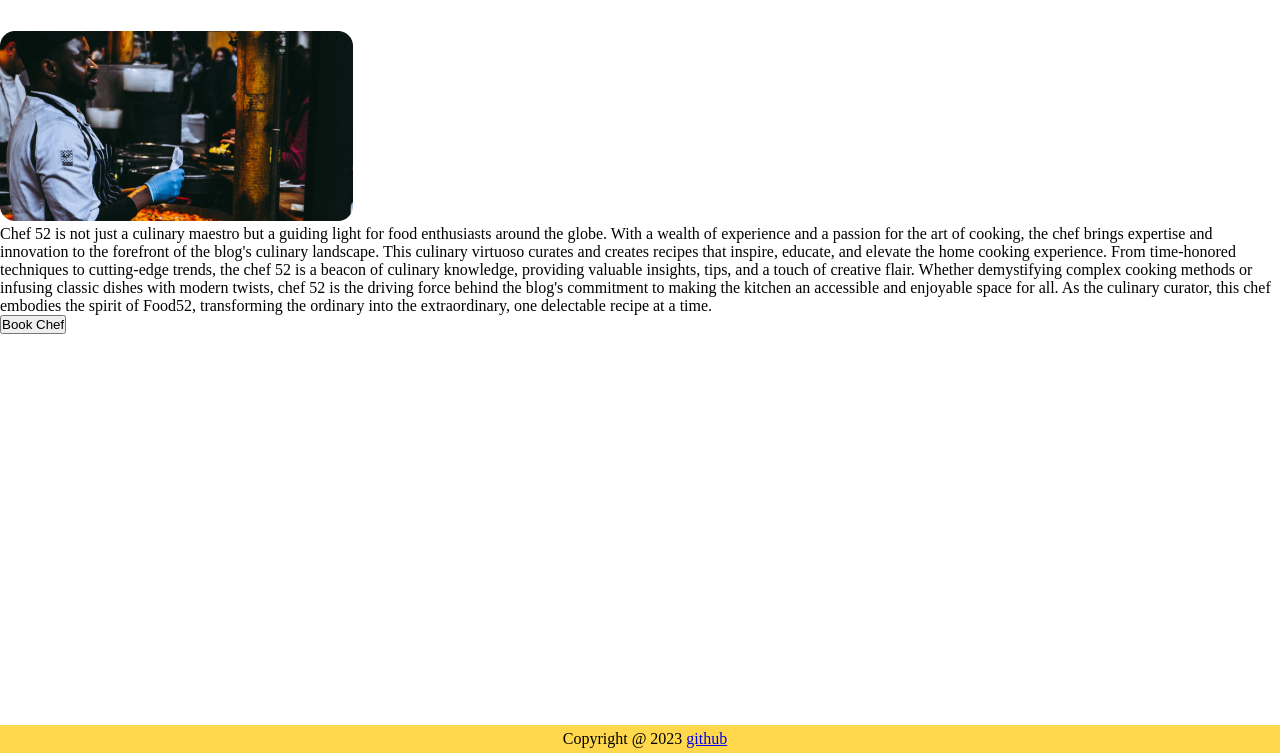
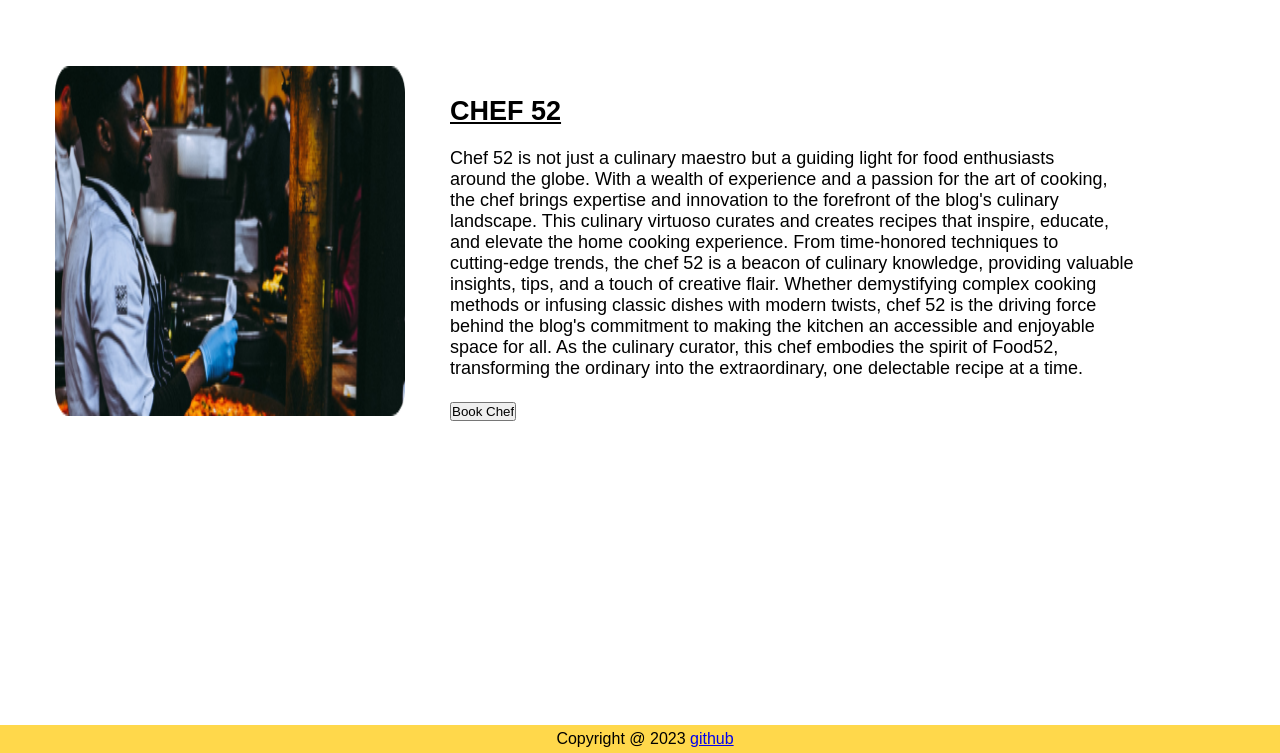
Before and after one commit to moreenChebet/Recipe-blog, a plain HTML site: page About the Chef.html in a window 1280 px wide. Shown: the part 47-800 px from the top of the page. Drawn offline with Linux system fonts and the light colour scheme.

Commit message:
about the chef page styling

```diff
--- a/About the Chef.html
+++ b/About the Chef.html
@@ -30,28 +30,37 @@
     <!-- Chef's image & description -->
     <div class="container">
         <div class="image">
-            <img src="Assets/About Chef.png" alt="">
+            <img src="Assets/About Chef.png" width="350" height="350" alt="">
         </div>
+
         <div class="description">
+
+            <h2><u>CHEF 52</u></h2><br>
+
             <p>
                 Chef 52 is not just a culinary maestro but a guiding light for food
-                enthusiasts around the globe. With a wealth of experience and a passion
-                for the art of cooking, the chef brings expertise and innovation to the
-                forefront of the blog's culinary landscape. This culinary virtuoso curates
-                and creates recipes that inspire, educate, and elevate the home cooking experience.
-                From time-honored techniques to cutting-edge trends, the chef 52 is a beacon of
-                culinary knowledge, providing valuable insights, tips, and a touch of creative flair.
-                Whether demystifying complex cooking methods or infusing classic dishes with modern
-                twists, chef 52 is the driving force behind the blog's commitment to making the
-                kitchen an accessible and enjoyable space for all. As the culinary curator, this chef
-                embodies the spirit of Food52, transforming the ordinary into the extraordinary,
+                enthusiasts<br> around the globe. With a wealth of experience and a passion
+                for the art of cooking, <br>the chef brings expertise and innovation to the
+                forefront of the blog's culinary <br>landscape. This culinary virtuoso curates
+                and creates recipes that inspire, educate,<br> and elevate the home cooking experience.
+                From time-honored techniques to <br>cutting-edge trends, the chef 52 is a beacon of
+                culinary knowledge, providing valuable<br> insights, tips, and a touch of creative flair.
+                Whether demystifying complex cooking <br>methods or infusing classic dishes with modern
+                twists, chef 52 is the driving force <br>behind the blog's commitment to making the
+                kitchen an accessible and enjoyable <br>space for all. As the culinary curator, this chef
+                embodies the spirit of Food52, <br>transforming the ordinary into the extraordinary,
                 one delectable recipe at a time.
             </p>
+
+            <br>
+
+            <form action="Contact.html">
+                <input type="submit" value="Book Chef">
+            </form>
         </div>
-        <form action="Contact.html">
-            <input type="submit" value="Book Chef">
-        </form>
+
     </div>
+
 
     <!-- Footer -->
     <footer>
--- a/Styles/About the chef.css
+++ b/Styles/About the chef.css
@@ -1,6 +1,7 @@
 *{
     margin: 0%;
     padding: 0%;
+    font-family: sans-serif;
 }
 
 /* nav menu */
@@ -30,7 +31,18 @@ nav{
 }
 
 
+.container{
+  display: flex;
+  height: 60%;
+  margin-top: 35px;
+  margin-left: 55px;
+}
 
+.description{
+  margin-left: 45px;
+  margin-top: 30px;
+  font-size: large;
+}
 
 
 /* Styling the footer */
--- a/Styles/Contact.css
+++ b/Styles/Contact.css
@@ -1,6 +1,7 @@
 *{
     margin: 0%;
     padding: 0%;
+    font-family: sans-serif;
 }
 
 /* nav menu */
@@ -29,9 +30,32 @@ nav{
   color: white;
 }
 
+.msg{
+  margin-left: 15%;
+  margin-top: 1%;
+  font-size: large;
+}
 
+.container{
+  display: flex;
+  height: 60%;
+  margin-top: 35px;
+  margin-left: 250px;
+}
 
+.Contactform{
+  margin-left: 50px;
+}
 
+input{
+  width: 300px;
+  height: 20px;
+}
+
+textarea{
+  width: 300px;
+  height: 30px;
+}
 
 /* Styling the footer */
 footer {
```
Also changed, not shown: Contact.html (+8 -2 lines), 1 other file.
